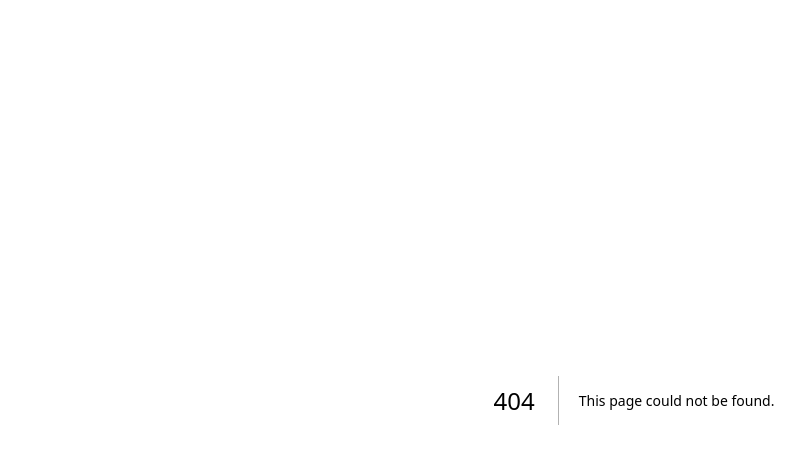
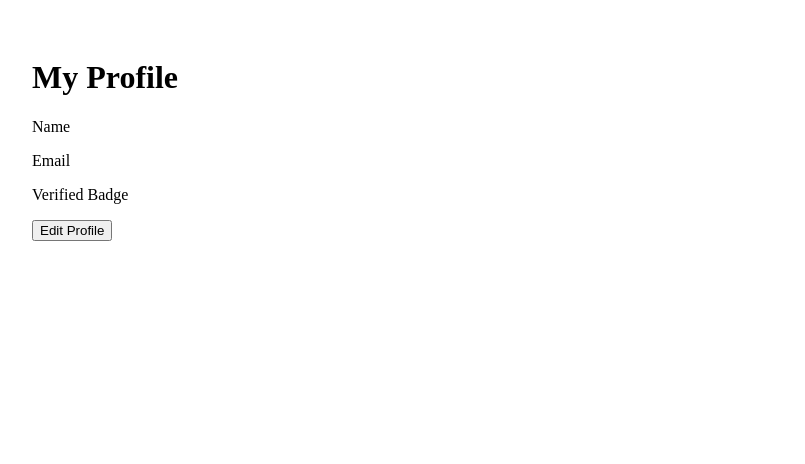
Before and after one commit to sgaeric6/ZenXstore, a Next.js app in the folder client/: page /profile in a window 1280 px wide. Before the commit this address had no page. Shown: the top 464 px of the page, without its empty margins (6-811 px from the left). Built offline with nearby package versions, Linux system fonts and the light colour scheme.

Commit message:
Create page.tsx

```diff
--- /dev/null
+++ b/client/app/profile/page.tsx
@@ -0,0 +1,13 @@
+export default function ProfilePage() {
+  return (
+    <main style={{ padding: 30 }}>
+      <h1>My Profile</h1>
+
+      <p>Name</p>
+      <p>Email</p>
+      <p>Verified Badge</p>
+
+      <button>Edit Profile</button>
+    </main>
+  );
+}
```
